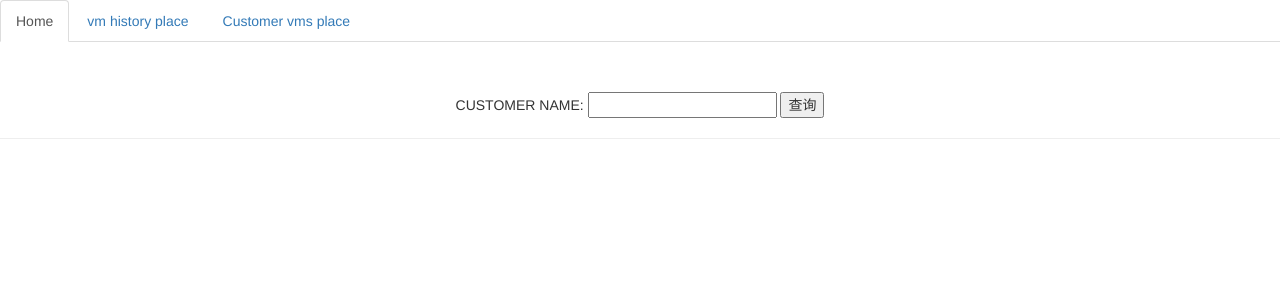
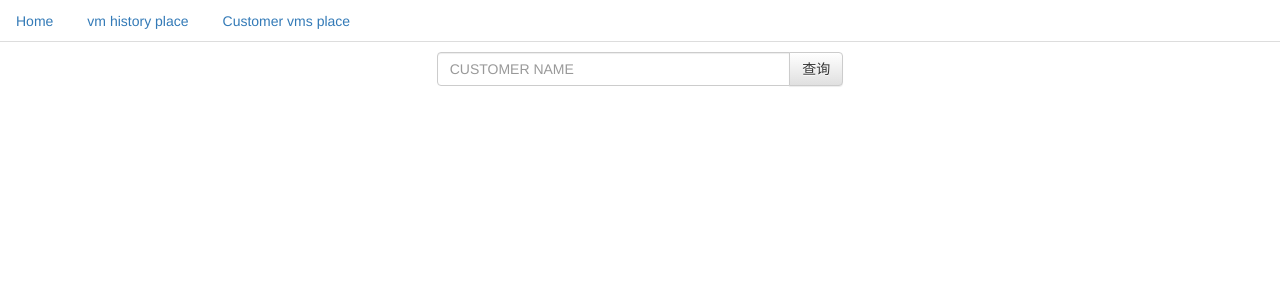
Before and after one commit to Heribertxyf/VM_PLACE, a Django app: page /customer_vms_history/ in a window 1280 px wide. Shown: the top 300 px of the page. Run offline with Django 3.2, Linux system fonts and the light colour scheme; some libraries are stand-ins or nearby versions.

Commit message:
display modify

```diff
--- a/templates/frontend/common.html
+++ b/templates/frontend/common.html
@@ -11,11 +11,13 @@
     <script type="text/javascript" src="/static/DataTables/datatables.min.js"></script>
 </head>
 <body>
-<ul class="nav nav-tabs">
-    <li role="presentation" class="active"><a href="#">Home</a></li>
-    <li role="presentation"><a href="/vm_history/">vm history place</a></li>
-    <li role="presentation"><a href="/customer_vms_history/">Customer vms place</a></li>
-</ul>
+<div>
+    <ul class="nav nav-tabs" role="tablist">
+        <li role="presentation"><a href="/" role="tab" data-toggle="tab">Home</a></li>
+        <li role="presentation"><a href="/vm_history/" role="tab" data-toggle="tab">vm history place</a></li>
+        <li role="presentation"><a href="/customer_vms_history/" role="tab" data-toggle="tab">Customer vms place</a></li>
+    </ul>
+</div>
 {% block vm_history_place %}{% endblock %}
 {% block customer_vm_history_place %}{% endblock %}
 </body>
--- a/templates/frontend/customer_vm_place.html
+++ b/templates/frontend/customer_vm_place.html
@@ -1,19 +1,25 @@
 {% extends "frontend/common.html" %}
 {% block customer_vm_history_place %}
-<div style="height: 50px"></div>
-<div align="center">
-    <form>
-        CUSTOMER NAME:
-        <input type="text" id="customer">
-        <input type="button" value="查询" onclick="search(customer)">
-        <p style="color: red;" id="error_msg"></p>
-    </form>
+<div>
+    <div style="height: 10px"></div>
+    <div class="row">
+        <div class="col-lg-4"></div>
+        <div class="col-lg-4 absoluteCenter">
+            <div class="input-group">
+                <input type="text" class="form-control" id="customer" placeholder="CUSTOMER NAME">
+                <span class="input-group-btn in">
+                <button class="btn btn-default" type="button" onclick="search(customer)">查询</button>
+                </span>
+            </div>
+        </div>
+        <p class="lead" style="color: red; margin-bottom: 0px" id="error_msg"></p>
+    </div>
+    <div>
+        <table id="myTable" class="table-bordered"></table>
+    </div>
 </div>
-<hr>
-<div align="center">
-    <table id="myTable" class="table-bordered display"></table>
-</div>
-</body>
+
+
 <script>
     function search(customer) {
         var lang = {
@@ -45,7 +51,7 @@
         };
         var table = $('#myTable').DataTable({
             language: lang,
-            autoWidth: false,
+            autoWidth: true,
             stripeClasses: ["odd", "even"],
             processing: true,
             serverSide: true,
```
Also changed, not shown: static/css/common.css (+12 -0 lines), templates/frontend/vm_place_history.html (+27 -21 lines).
